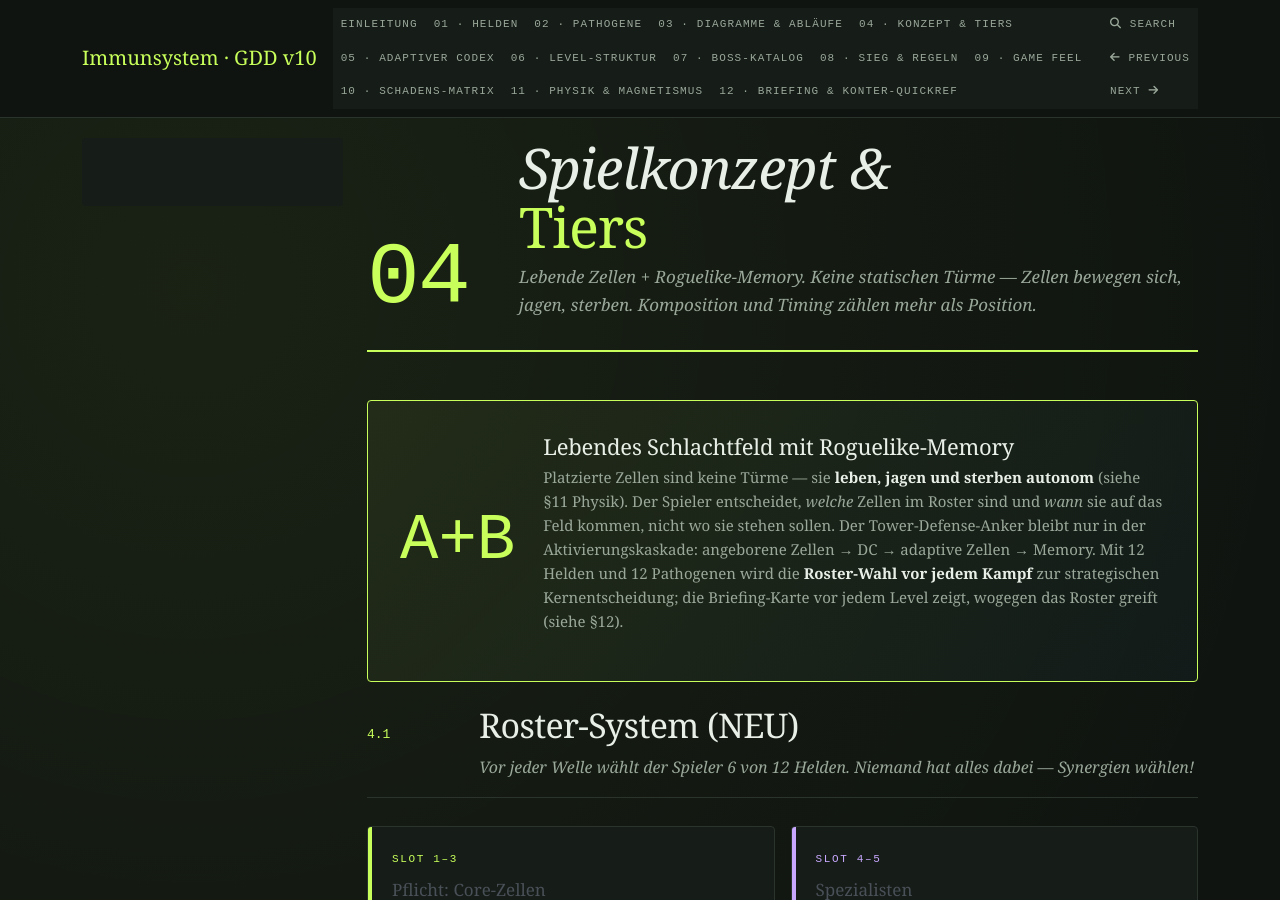
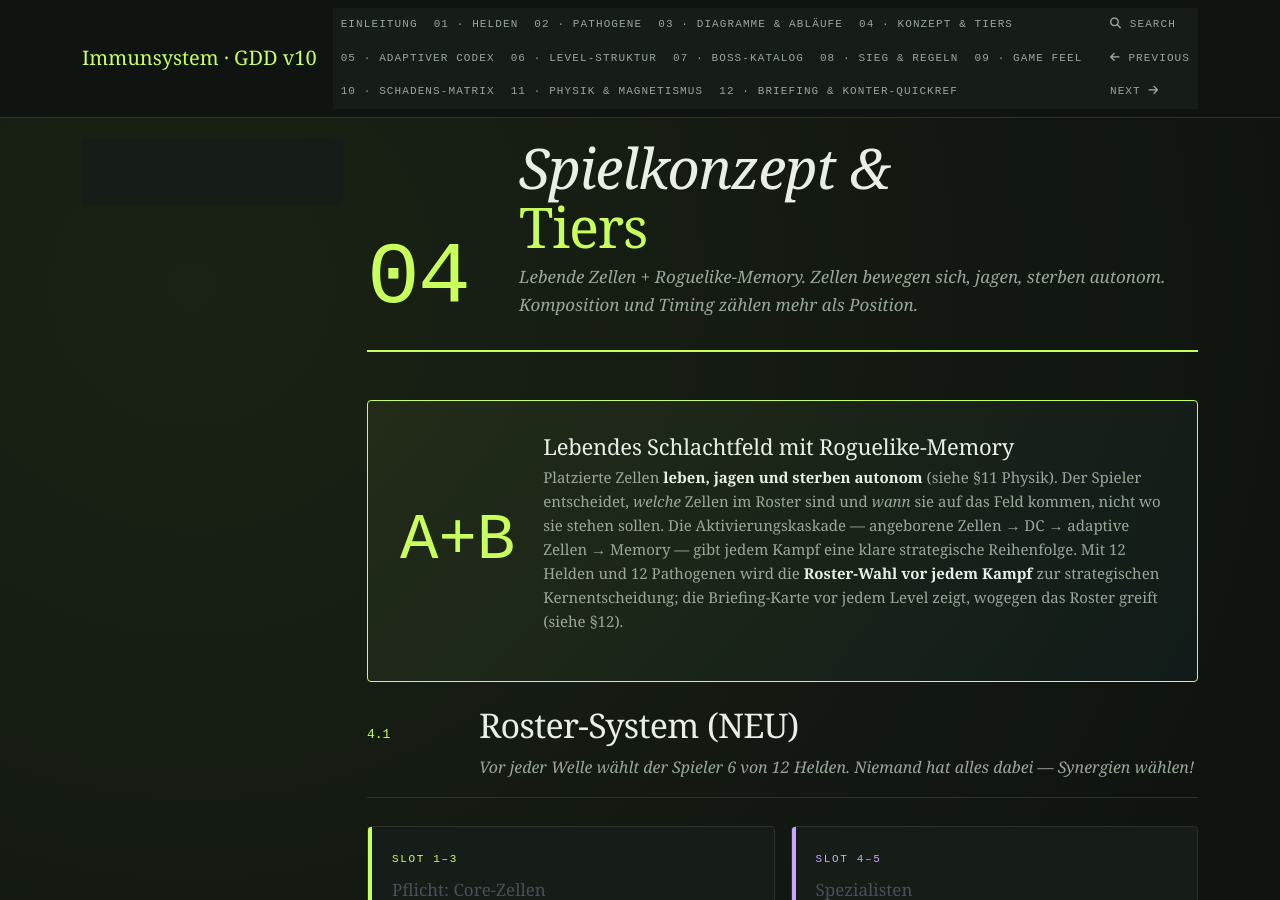
Before and after one commit to blurayne/microbes, an MkDocs documentation site: the page built from docs/ch04-konzept.md, in a window 1280 px wide and 900 px high. Built offline with MkDocs 1.6.1, drawn with Linux system fonts in a browser that asks for light colours; nearby versions of some CDN libraries.

Commit message:
docs: drop tower-defense framing throughout
User: "please update docs/ to get any reference to tower defense
out of the docs. describe the game mechanism without referencing
to tower defense. no sentences such as 'Zellen sind keine Türme
— sie leben'"

Removes every "tower / Tower / Türme / Tower-Defense" reference
across the GDD and rephrases each passage to describe the cell
mechanics positively, without comparing to tower defense at all.

  docs/index.md             "Lebende Zellen statt Türme" →
                            "Lebende, autonome Zellen"

  docs/ch04-konzept.md      Chapter subtitle: drop the "Keine
                            statischen Türme — Zellen bewegen sich"
                            framing. Principle: drop the "Zellen
                            sind keine Türme" + "Tower-Defense-
                            Anker bleibt nur in der Aktivierungs-
                            kaskade" sentences; describe the
                            kaskade as a positive strategic
                            structure instead.

  docs/ch11-physik.md       Heading "Zellen sind keine Türme —
                            sie leben" → "Lebende, autonome
                            Zellen". Drop the closing "Statisches
                            Tower-Defense-Verhalten ist hier
                            explizit kein Designziel" sentence;
                            replace with a positive design
                            statement about Bewegung + Schwarm-
                            verhalten as the design goal.

  docs/ch01-helden.md       RBC filler section: "Kein Tower, aber
                            visuell und mechanisch wichtig" →
                            "Passive Filler, visuell und
                            mechanisch wichtig". Body: "Sie sind
                            keine Tower — sie strömen passiv" →
                            "Sie strömen passiv durch die Blutbahn"

  docs/_source.html         Same edits applied to the master HTML
                            source (the chapter .md files were
                            originally extracted from this).
                            Kept in sync so a future re-extraction
                            doesn't reintroduce the dropped
                            framing.

Verified
  $ grep -rniE 'tower[- ]?defense|Tower|Türme?|Turm' docs/
  (no output)

```diff
--- a/docs/ch04-konzept.md
+++ b/docs/ch04-konzept.md
@@ -8,7 +8,7 @@
       <div class="chapter-num">04</div>
       <div class="chapter-title-block">
         <h2>Spielkonzept &<br><em>Tiers</em></h2>
-        <div class="chapter-subtitle">Lebende Zellen + Roguelike-Memory. Keine statischen Türme — Zellen bewegen sich, jagen, sterben. Komposition und Timing zählen mehr als Position.</div>
+        <div class="chapter-subtitle">Lebende Zellen + Roguelike-Memory. Zellen bewegen sich, jagen, sterben autonom. Komposition und Timing zählen mehr als Position.</div>
       </div>
     </div>
 
@@ -16,7 +16,7 @@
       <div class="principle-symbol">A+B</div>
       <div>
         <h3>Lebendes Schlachtfeld mit Roguelike-Memory</h3>
-        <p>Platzierte Zellen sind keine Türme — sie <strong>leben, jagen und sterben autonom</strong> (siehe §11 Physik). Der Spieler entscheidet, <em>welche</em> Zellen im Roster sind und <em>wann</em> sie auf das Feld kommen, nicht wo sie stehen sollen. Der Tower-Defense-Anker bleibt nur in der Aktivierungskaskade: angeborene Zellen → DC → adaptive Zellen → Memory. Mit 12 Helden und 12 Pathogenen wird die <strong>Roster-Wahl vor jedem Kampf</strong> zur strategischen Kernentscheidung; die Briefing-Karte vor jedem Level zeigt, wogegen das Roster greift (siehe §12).</p>
+        <p>Platzierte Zellen <strong>leben, jagen und sterben autonom</strong> (siehe §11 Physik). Der Spieler entscheidet, <em>welche</em> Zellen im Roster sind und <em>wann</em> sie auf das Feld kommen, nicht wo sie stehen sollen. Die Aktivierungskaskade — angeborene Zellen → DC → adaptive Zellen → Memory — gibt jedem Kampf eine klare strategische Reihenfolge. Mit 12 Helden und 12 Pathogenen wird die <strong>Roster-Wahl vor jedem Kampf</strong> zur strategischen Kernentscheidung; die Briefing-Karte vor jedem Level zeigt, wogegen das Roster greift (siehe §12).</p>
       </div>
     </div>
 
```
Also changed, not shown: docs/_source.html (+7 -7 lines), docs/ch01-helden.md (+2 -2 lines), docs/ch11-physik.md (+2 -2 lines), docs/index.md (+1 -1 lines).
